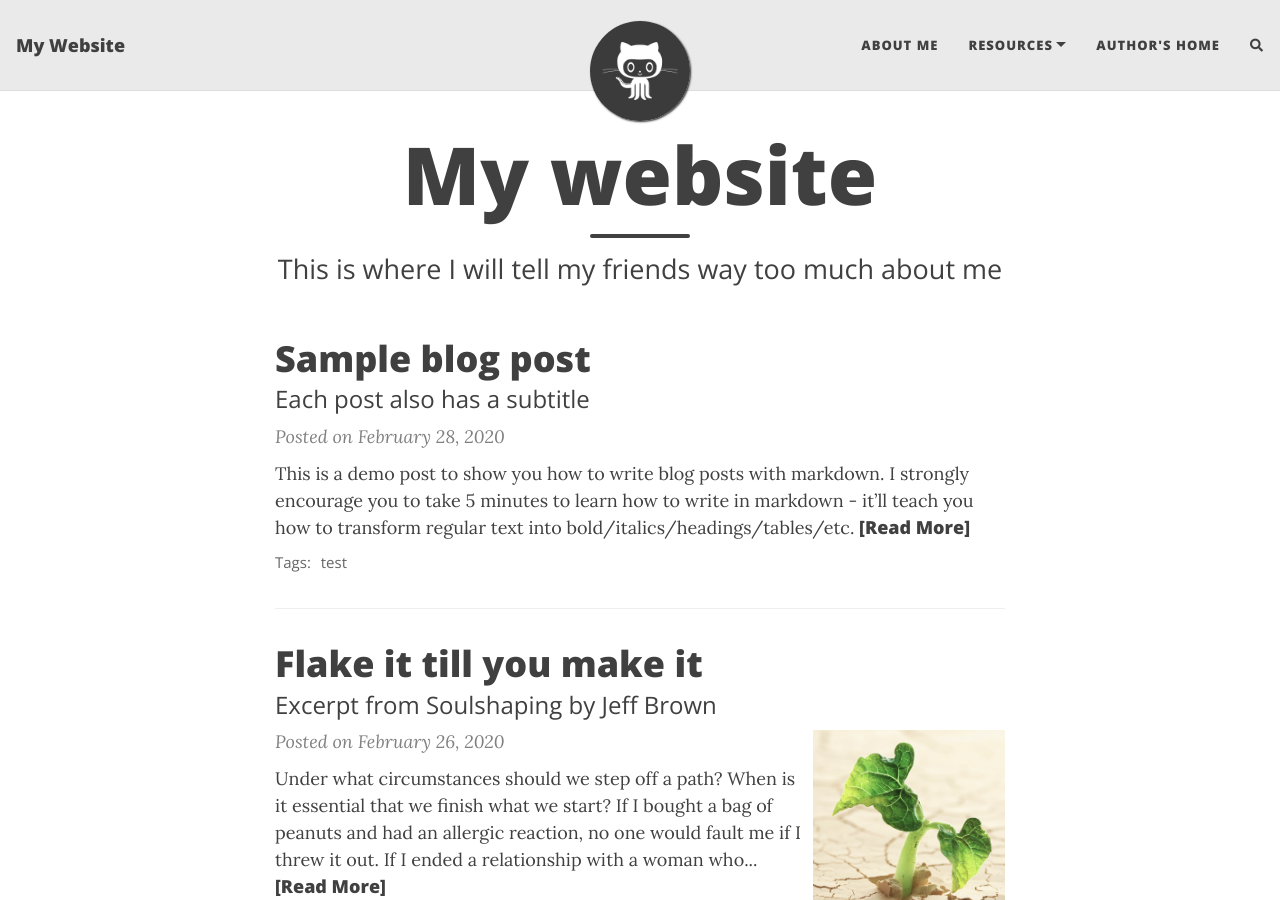
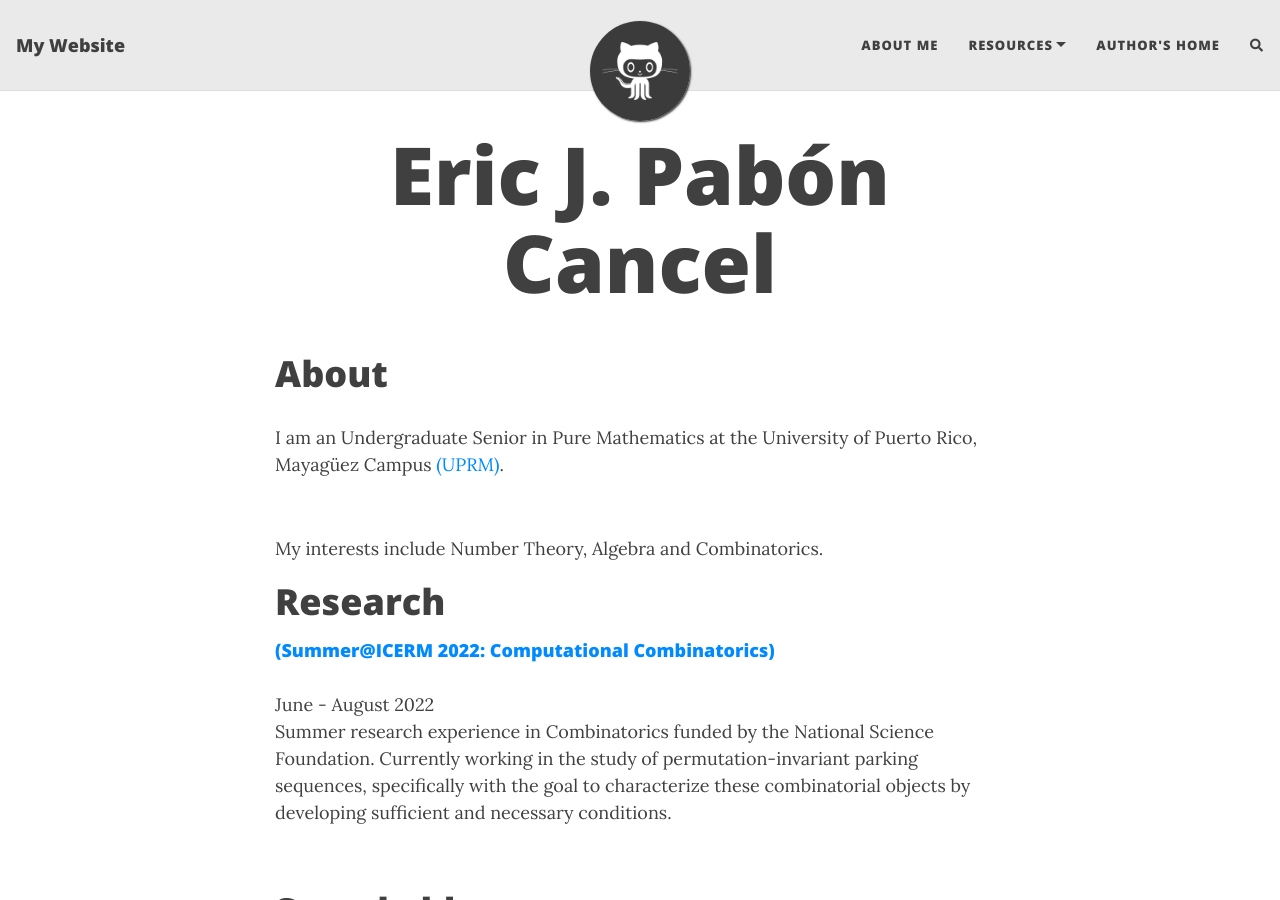
Before and after one commit to ejpaboncancel/ejpaboncancel-old.github.io, a Jekyll site: the page built from index.html, in a window 1280 px wide and 900 px high. Built offline with Jekyll 4.4.1, drawn with Linux system fonts in a browser that asks for light colours; nearby versions of some CDN libraries; the list of posts is cut into pages by our own code; comment, search, counter and statistics services are not loaded.

Commit message:
Update index.html

```diff
--- a/index.html
+++ b/index.html
@@ -1,5 +1,14 @@
 ---
 layout: home
-title: My website
-subtitle: This is where I will tell my friends way too much about me
+title: <h1 style="font-size:45px;">Eric J. Pabón Cancel</h1>
 ---
+
+<h1>About</h1>
+<p > I am an Undergraduate Senior in Pure Mathematics at the University of Puerto Rico, Mayagüez Campus <a href="https://www.uprm.edu/portada/">(UPRM)</a>. </p>
+<br > My interests include Number Theory, Algebra and Combinatorics.</br>
+
+<h1>Research</h1>
+<h4> <a href="https://icerm.brown.edu/summerug/2022/#summerparticipants">(Summer@ICERM 2022: Computational Combinatorics)</a> </h4>
+<p> June - August 2022
+<br> Summer research experience in Combinatorics funded by the National Science Foundation. Currently working in the study of permutation-invariant parking
+  sequences, specifically with the goal to characterize these combinatorial objects by developing sufficient and necessary conditions. </br> </p>
```
